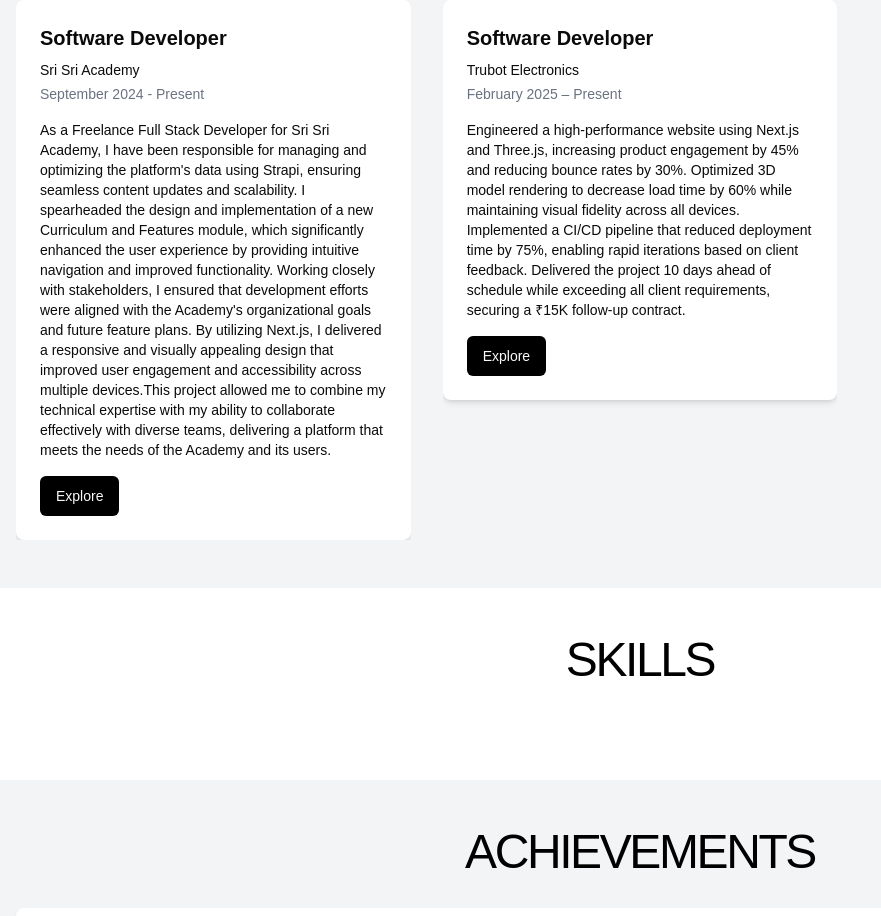
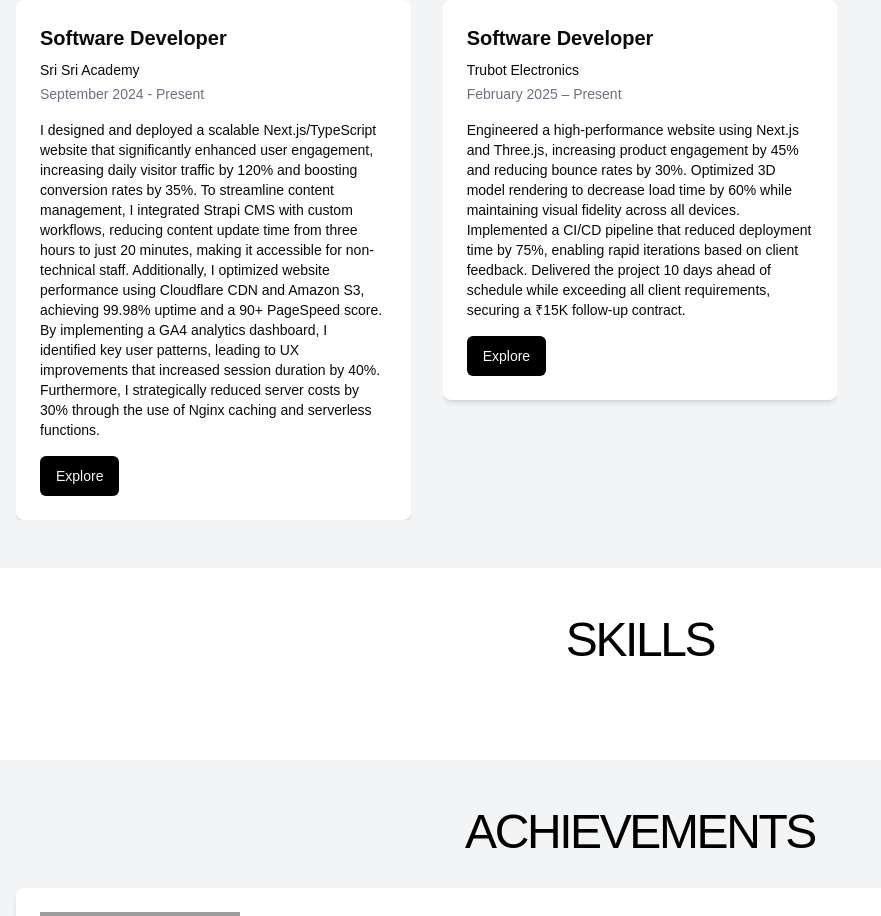
Before and after one commit to ivaibhavkulkarni/-Portfolio, a Next.js app: page / in a window 1280 px wide. Shown: the part 1980-2896 px from the top of the page, without its empty margins (0-881 px from the left). Built offline with nearby package versions, Linux system fonts and the light colour scheme; grey boxes are pictures that could not be loaded; some icons are missing.

Commit message:
experiece

```diff
--- a/src/data/resume.js
+++ b/src/data/resume.js
@@ -90,7 +90,7 @@
     jobTitle: "Software Developer",
     company: "Sri Sri Academy",
     duration: "September 2024 - Present",
-    description: "As a Freelance Full Stack Developer for Sri Sri Academy, I have been responsible for managing and optimizing the platform's data using Strapi, ensuring seamless content updates and scalability. I spearheaded the design and implementation of a new Curriculum and Features module, which significantly enhanced the user experience by providing intuitive navigation and improved functionality. Working closely with stakeholders, I ensured that development efforts were aligned with the Academy's organizational goals and future feature plans. By utilizing Next.js, I delivered a responsive and visually appealing design that improved user engagement and accessibility across multiple devices.This project allowed me to combine my technical expertise with my ability to collaborate effectively with diverse teams, delivering a platform that meets the needs of the Academy and its users.",
+    description: "I designed and deployed a scalable Next.js/TypeScript website that significantly enhanced user engagement, increasing daily visitor traffic by 120% and boosting conversion rates by 35%. To streamline content management, I integrated Strapi CMS with custom workflows, reducing content update time from three hours to just 20 minutes, making it accessible for non-technical staff. Additionally, I optimized website performance using Cloudflare CDN and Amazon S3, achieving 99.98% uptime and a 90+ PageSpeed score. By implementing a GA4 analytics dashboard, I identified key user patterns, leading to UX improvements that increased session duration by 40%. Furthermore, I strategically reduced server costs by 30% through the use of Nginx caching and serverless functions.",
     link: "https://hyderabad.ssa.org.in/",
   },
 
```
